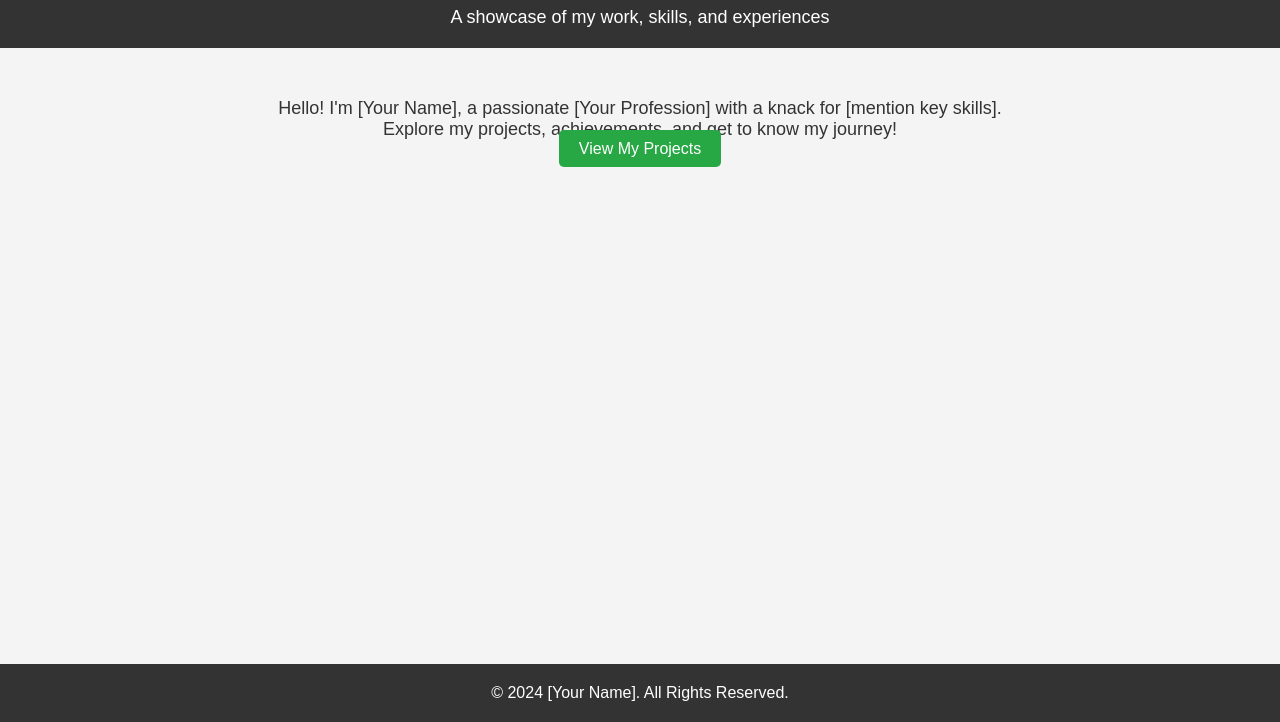
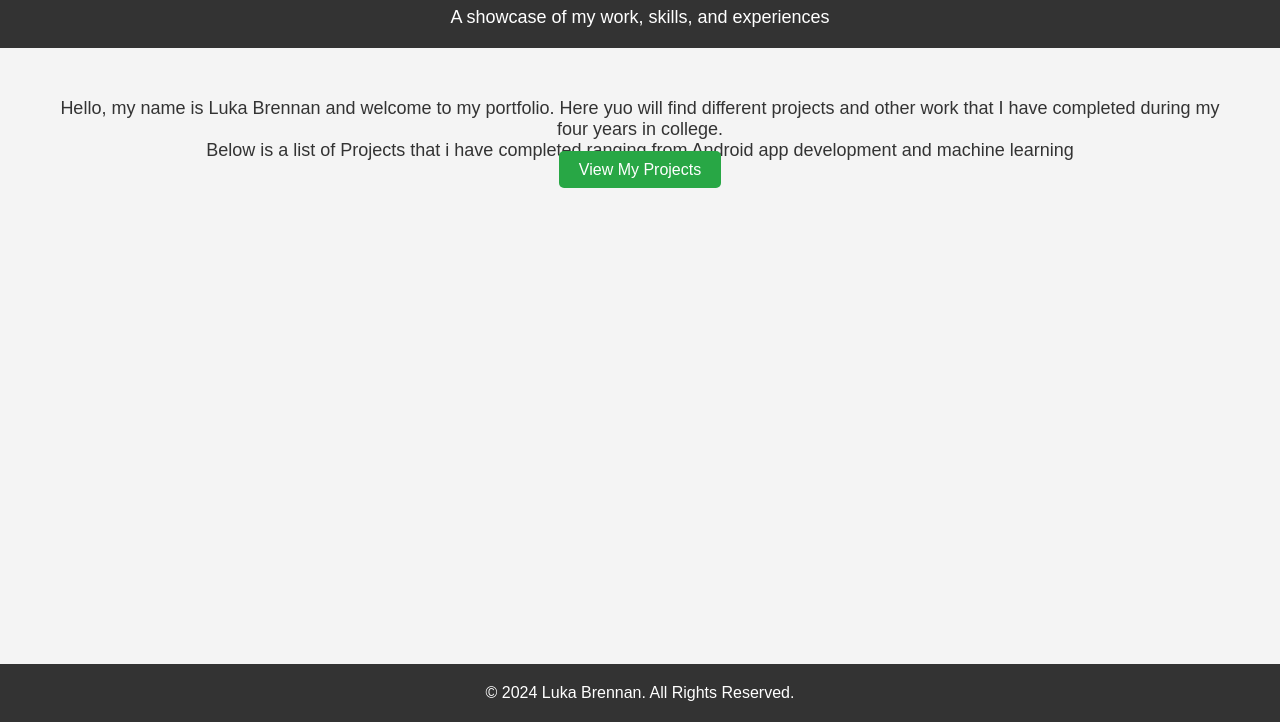
Before and after one commit to C00272285/C00272285.github.io, a plain HTML site: page index.html in a window 1280 px wide. Shown: the part 78-800 px from the top of the page. Drawn offline with Linux system fonts and the light colour scheme.

Commit message:
Getting Started

```diff
--- a/index.html
+++ b/index.html
@@ -16,13 +16,13 @@
     </header>
 
     <div class="container">
-        <p>Hello! I'm [Your Name], a passionate [Your Profession] with a knack for [mention key skills].</p>
-        <p>Explore my projects, achievements, and get to know my journey!</p>
+        <p>Hello, my name is Luka Brennan and welcome to my portfolio. Here yuo will find different projects and other work that I have completed during my four years in college.</p>
+        <p>Below is a list of Projects that i have completed ranging from Android app development and machine learning</p>
         <a href="#projects" class="btn">View My Projects</a>
     </div>
 
     <footer>
-        &copy; 2024 [Your Name]. All Rights Reserved.
+        &copy; 2024 Luka Brennan. All Rights Reserved.
     </footer>
 
 </body>
```
